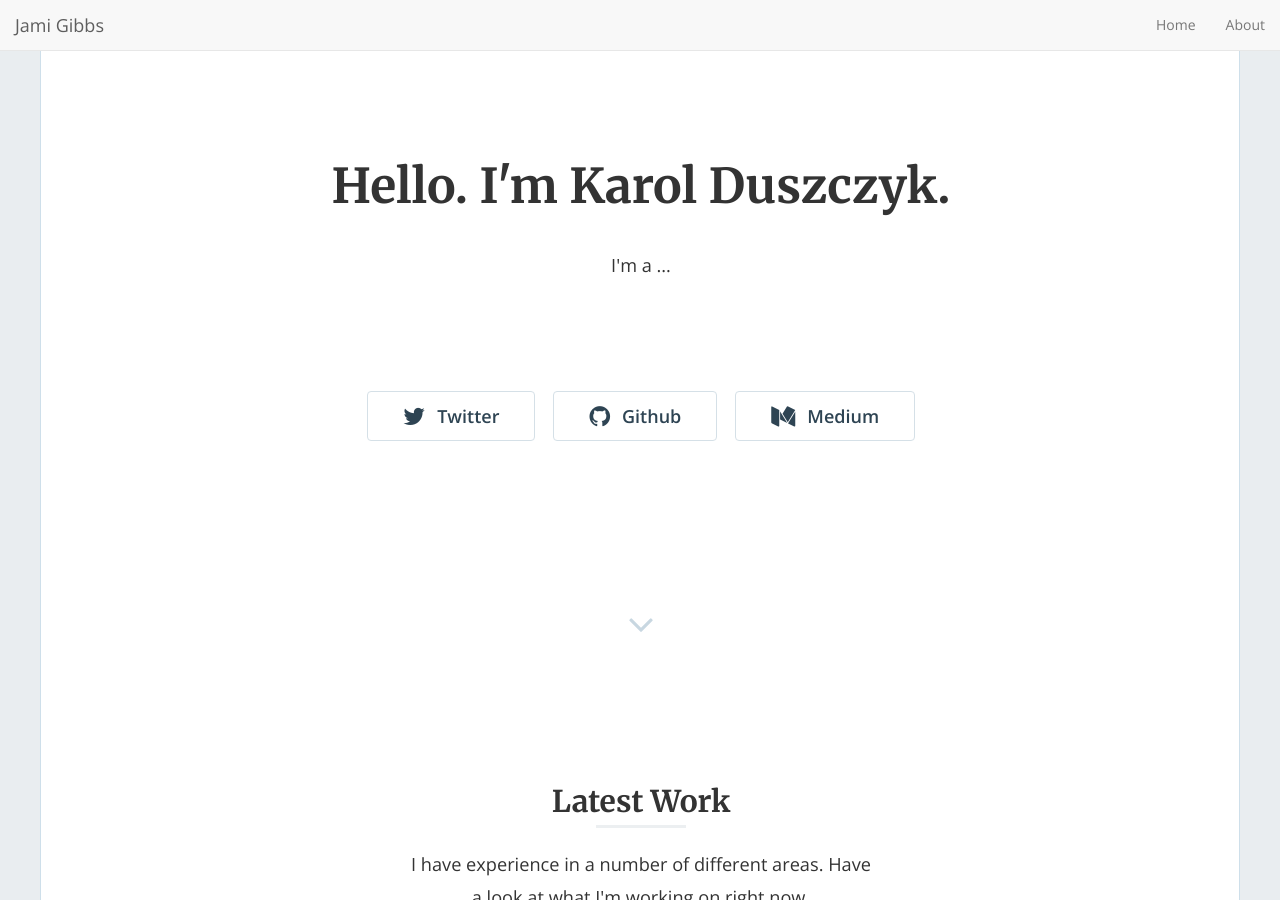
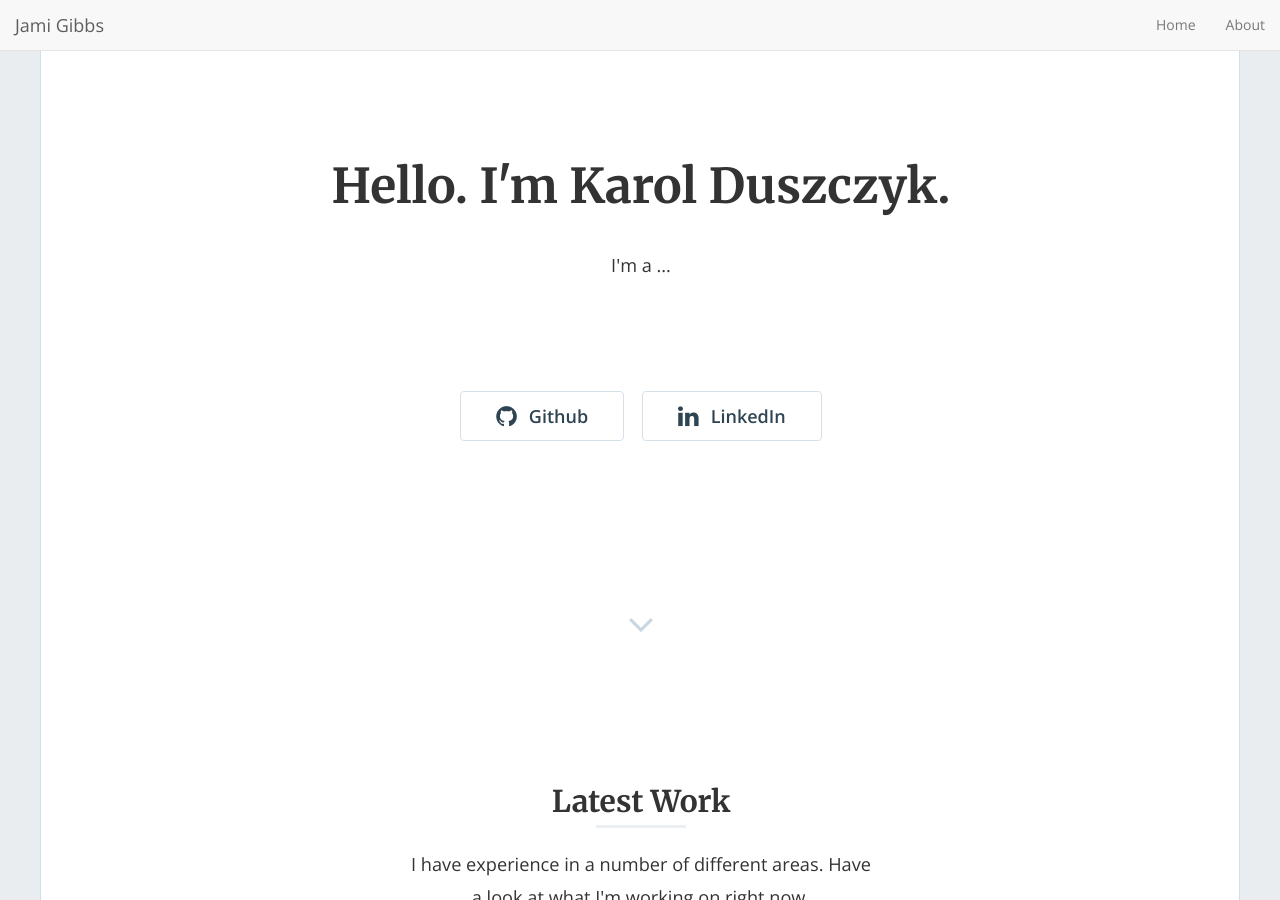
Before and after one commit to karoldus/karoldus.github.io, a Jekyll site: the page built from index.html, in a window 1280 px wide and 900 px high. Built offline with Jekyll 4.4.1, drawn with Linux system fonts in a browser that asks for light colours; nearby versions of some CDN libraries; the list of posts is cut into pages by our own code.

Commit message:
github, linkedin

```diff
--- a/_data/global.yml
+++ b/_data/global.yml
@@ -4,9 +4,9 @@ description: "I'm a ..."
 url: 'https://karoldus.github.io' # the base hostname & protocol for your site
 nav: "true"
 footer_text: '© 2022 Karol Duszczyk'
-twitter: 'jamigibbs'
-github: 'jamigibbs'
-medium: 'blog.jamigibbs.com'
+# twitter: 'jamigibbs'
+github: 'karoldus'
+linkedin: 'duszczykkarol'
 
 # Admin Settings
 admin_name: 'Jami Gibbs'
--- a/_includes/home-hero.html
+++ b/_includes/home-hero.html
@@ -20,14 +20,14 @@
 
           <div class="hero-buttons">
 
-            {% if site.data.global.twitter != '' %}
+            {% comment %} {% if site.data.global.twitter != '' %}
               <a href="https://twitter.com/{{ site.data.global.twitter }}"><button class="btn btn-default btn-lg"><i class="fa fa-twitter fa-lg"></i>Twitter</button></a>
-            {% endif %}
+            {% endif %}{% endcomment %}
             {% if site.data.global.github != '' %}
               <a href="https://github.com/{{ site.data.global.github }}"><button class="btn btn-default btn-lg"><i class="fa fa-github fa-lg"></i>Github</button></a>
             {% endif %}
-            {% if site.data.global.medium != '' %}
-              <a href="https://{{ site.data.global.medium }}"><button class="btn btn-default btn-lg"><i class="fa fa-medium fa-lg"></i>Medium</button></a>
+            {% if site.data.global.linkedin != '' %}
+              <a href="https://www.linkedin.com/in/{{ site.data.global.linkedin }}"><button class="btn btn-default btn-lg"><i class="fa fa-linkedin fa-lg"></i>LinkedIn</button></a>
             {% endif %}
 
           </div>
```
